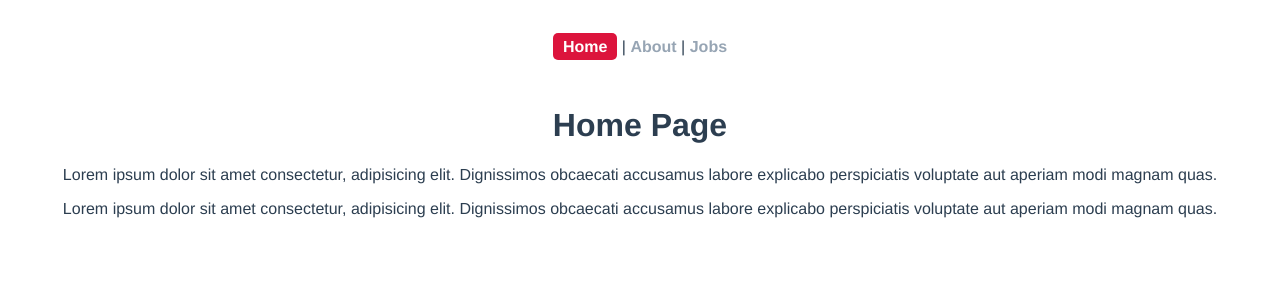
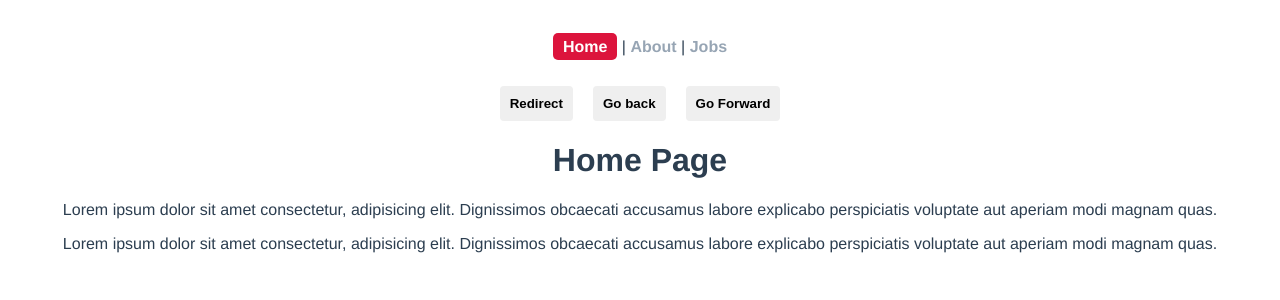
Before and after one commit to asimnp/netnina-jobs, a Vue app: page / in a window 1280 px wide. Shown: the top 300 px of the page. Built offline with nearby package versions, Linux system fonts and the light colour scheme.

Commit message:
redirect, go back & forward

```diff
--- a/src/App.vue
+++ b/src/App.vue
@@ -4,8 +4,29 @@
     <router-link :to="{ name: 'about' }">About</router-link> |
     <router-link :to="{ name: 'jobs' }">Jobs</router-link>
   </nav>
+
+  <button @click="redirect">Redirect</button>
+  <button @click="back">Go back</button>
+  <button @click="forward">Go Forward</button>
+
   <router-view />
 </template>
+
+<script>
+export default {
+  methods: {
+    redirect() {
+      this.$router.push({ name: "home" });
+    },
+    back() {
+      this.$router.go(-1);
+    },
+    forward() {
+      this.$router.go(1);
+    },
+  },
+};
+</script>
 
 <style>
 #app {
@@ -32,4 +53,16 @@
   padding: 5px 10px;
   border-radius: 5px;
 }
+
+button {
+  margin: 0 10px;
+  padding: 10px;
+  border: none;
+  border-radius: 4px;
+  font-weight: bold;
+  cursor: pointer;
+}
+button:hover {
+  background: #e2e4e7;
+}
 </style>
```
